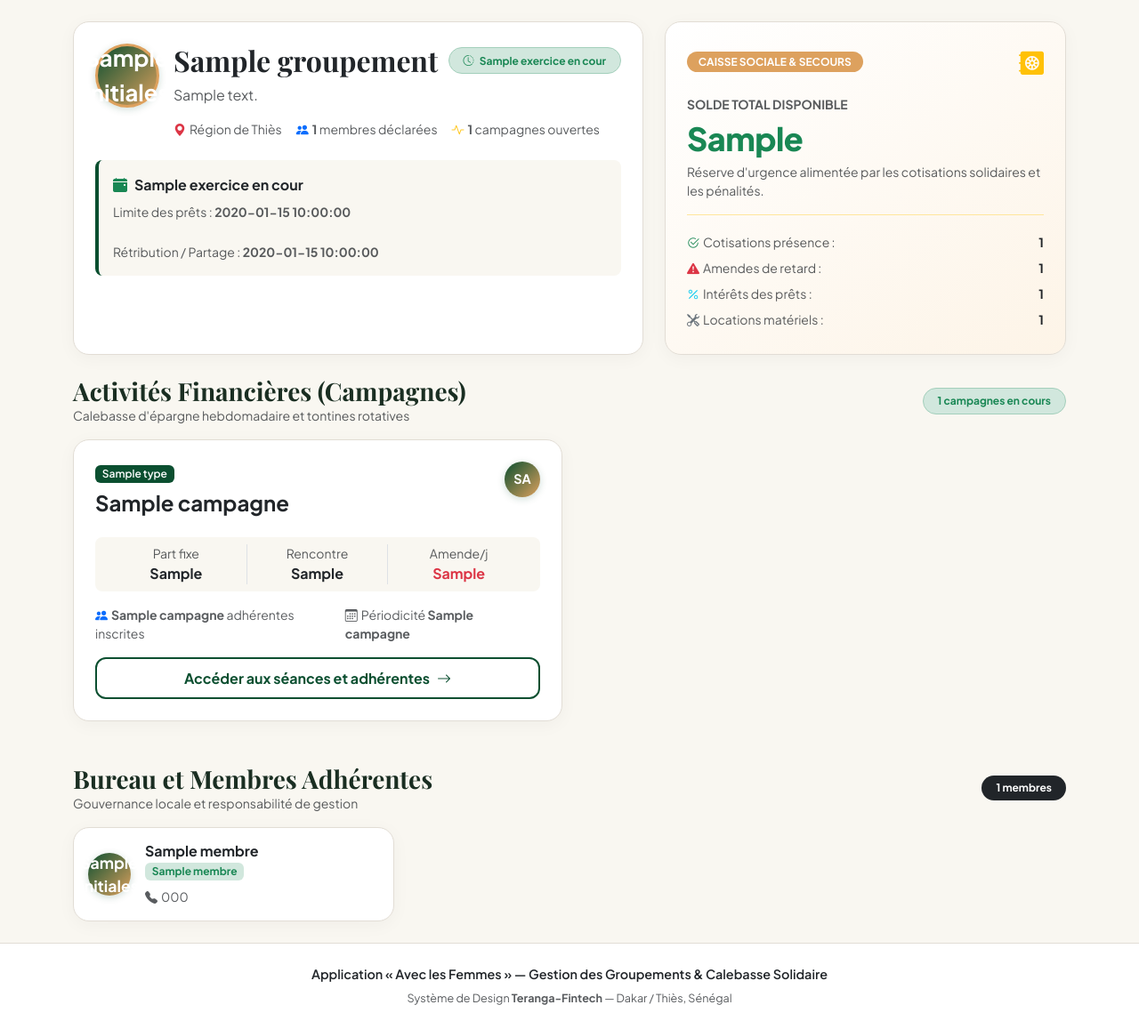
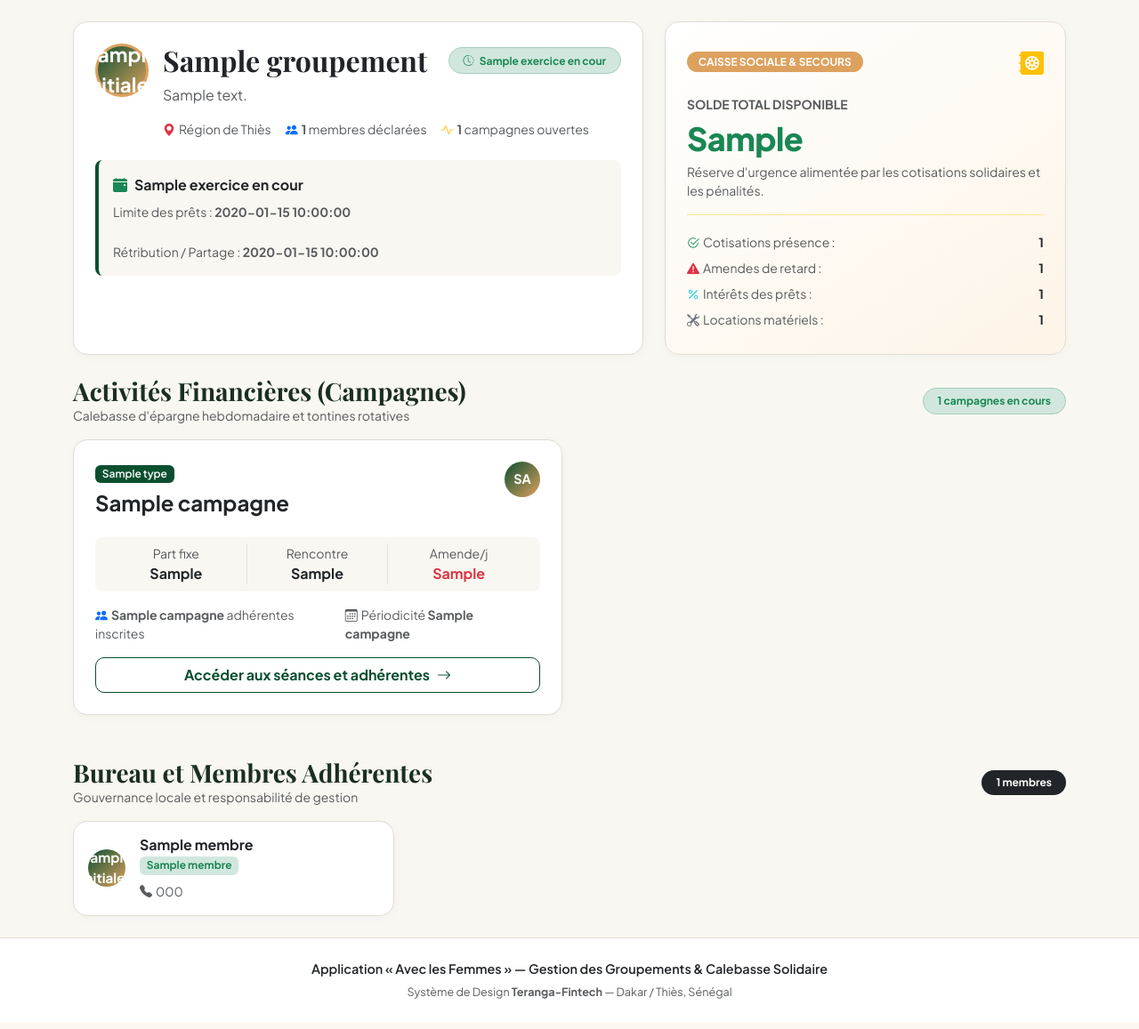
Before and after one commit to Gafclerck/AvecLesFemmes, a Symfony app: template templates/groupement/show.html.twig in a window 1280 px wide. Shown: the part 182-1339 px from the top of the page at 89% size. Run offline with Twig, Linux system fonts and the light colour scheme; the template is opened without the code that fills it: most values are stand-ins (such as "Sample title", 1, 10 or a date in 2020); some libraries are stand-ins or nearby versions; some web fonts are replaced.

Commit message:
refactor: add table styles and clean up base layout

```diff
--- a/templates/base.html.twig
+++ b/templates/base.html.twig
@@ -81,14 +81,8 @@
             .card-teranga {
                 background: #FFFFFF;
                 border: 1px solid var(--border-color);
-                border-radius: 18px;
-                box-shadow: 0 4px 20px rgba(0, 0, 0, 0.04);
-                transition: transform 0.2s ease, box-shadow 0.2s ease;
-            }
-
-            .card-teranga:hover {
-                transform: translateY(-2px);
-                box-shadow: 0 8px 25px rgba(11, 79, 48, 0.08);
+                border-radius: 16px;
+                box-shadow: 0 2px 12px rgba(0, 0, 0, 0.03);
             }
 
             .montant-geant {
@@ -99,19 +93,13 @@
                 line-height: 1.1;
             }
 
-            .montant-or {
-                color: var(--terre-cuite);
-                font-size: 1.85rem;
-                font-weight: 800;
-            }
-
             /* Boutons Teranga */
             .btn-teranga-primary {
                 background-color: var(--vert-calebasse);
                 color: #FFFFFF;
                 font-weight: 700;
-                border-radius: 12px;
-                padding: 0.65rem 1.4rem;
+                border-radius: 10px;
+                padding: 0.5rem 1.2rem;
                 border: none;
                 transition: background-color 0.2s;
             }
@@ -121,27 +109,14 @@
                 color: #FFFFFF;
             }
 
-            .btn-teranga-gold {
-                background-color: var(--or-souki);
-                color: #FFFFFF;
-                font-weight: 700;
-                border-radius: 12px;
-                padding: 0.65rem 1.4rem;
-                border: none;
-            }
-
-            .btn-teranga-gold:hover {
-                background-color: #c98e4c;
-                color: #FFFFFF;
-            }
-
             .btn-teranga-outline {
                 background-color: transparent;
                 color: var(--vert-calebasse);
-                border: 2px solid var(--vert-calebasse);
+                border: 1.5px solid var(--vert-calebasse);
                 font-weight: 700;
-                border-radius: 12px;
-                padding: 0.6rem 1.3rem;
+                border-radius: 10px;
+                padding: 0.45rem 1.1rem;
+                transition: all 0.2s;
             }
 
             .btn-teranga-outline:hover {
@@ -149,10 +124,50 @@
                 color: #FFFFFF;
             }
 
+            /* Tableaux Teranga : Clairs, aérés et respirants */
+            .table-teranga-wrapper {
+                background: #FFFFFF;
+                border: 1px solid var(--border-color);
+                border-radius: 16px;
+                overflow: hidden;
+                box-shadow: 0 2px 10px rgba(0, 0, 0, 0.03);
+            }
+
+            .table-teranga {
+                margin-bottom: 0;
+            }
+
+            .table-teranga thead th {
+                background-color: #F4F1EA;
+                color: var(--texte-sombre);
+                font-size: 0.8rem;
+                font-weight: 700;
+                text-transform: uppercase;
+                letter-spacing: 0.75px;
+                padding: 1rem 1.25rem;
+                border-bottom: 2px solid var(--border-color);
+                white-space: nowrap;
+            }
+
+            .table-teranga tbody td {
+                padding: 1rem 1.25rem;
+                vertical-align: middle;
+                border-bottom: 1px solid var(--border-color);
+                font-size: 0.95rem;
+            }
+
+            .table-teranga tbody tr:last-child td {
+                border-bottom: none;
+            }
+
+            .table-teranga tbody tr:hover {
+                background-color: rgba(11, 79, 48, 0.02);
+            }
+
             /* Avatar rond */
             .avatar-rond {
-                width: 48px;
-                height: 48px;
+                width: 42px;
+                height: 42px;
                 border-radius: 50%;
                 background: linear-gradient(135deg, var(--vert-calebasse), var(--or-souki));
                 color: #FFFFFF;
@@ -160,26 +175,15 @@
                 align-items: center;
                 justify-content: center;
                 font-weight: 700;
-                font-size: 1.1rem;
-                box-shadow: 0 2px 8px rgba(11, 79, 48, 0.2);
+                font-size: 0.95rem;
+                flex-shrink: 0;
             }
 
             .avatar-rond-lg {
-                width: 72px;
-                height: 72px;
-                font-size: 1.6rem;
+                width: 60px;
+                height: 60px;
+                font-size: 1.4rem;
                 border: 3px solid var(--or-souki);
-            }
-
-            /* Sceau traditionnel africain */
-            .sceau-confiance {
-                border: 2px dashed var(--vert-calebasse);
-                border-radius: 12px;
-                background-color: var(--vert-calebasse-subtle);
-                padding: 0.8rem 1.2rem;
-                display: inline-flex;
-                align-items: center;
-                gap: 0.75rem;
             }
 
             /* Breadcrumb personnalisé */
```
